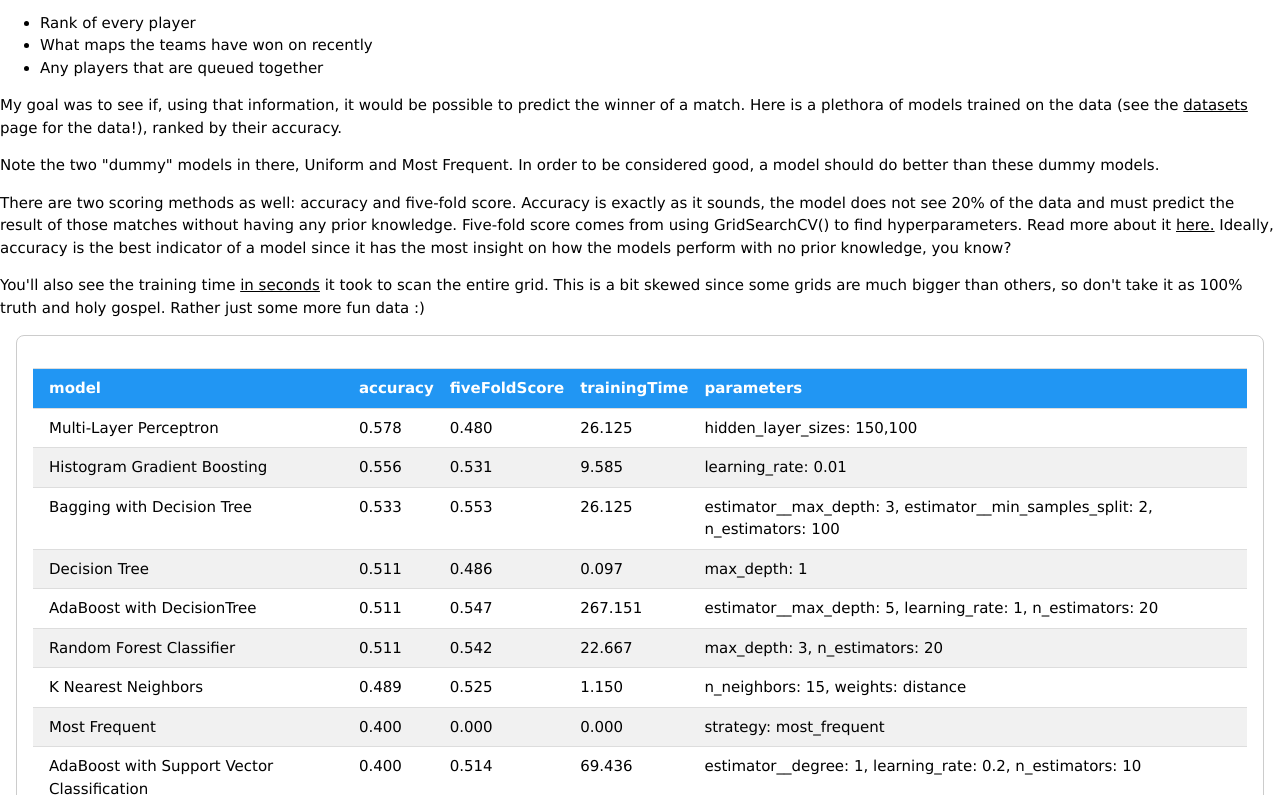
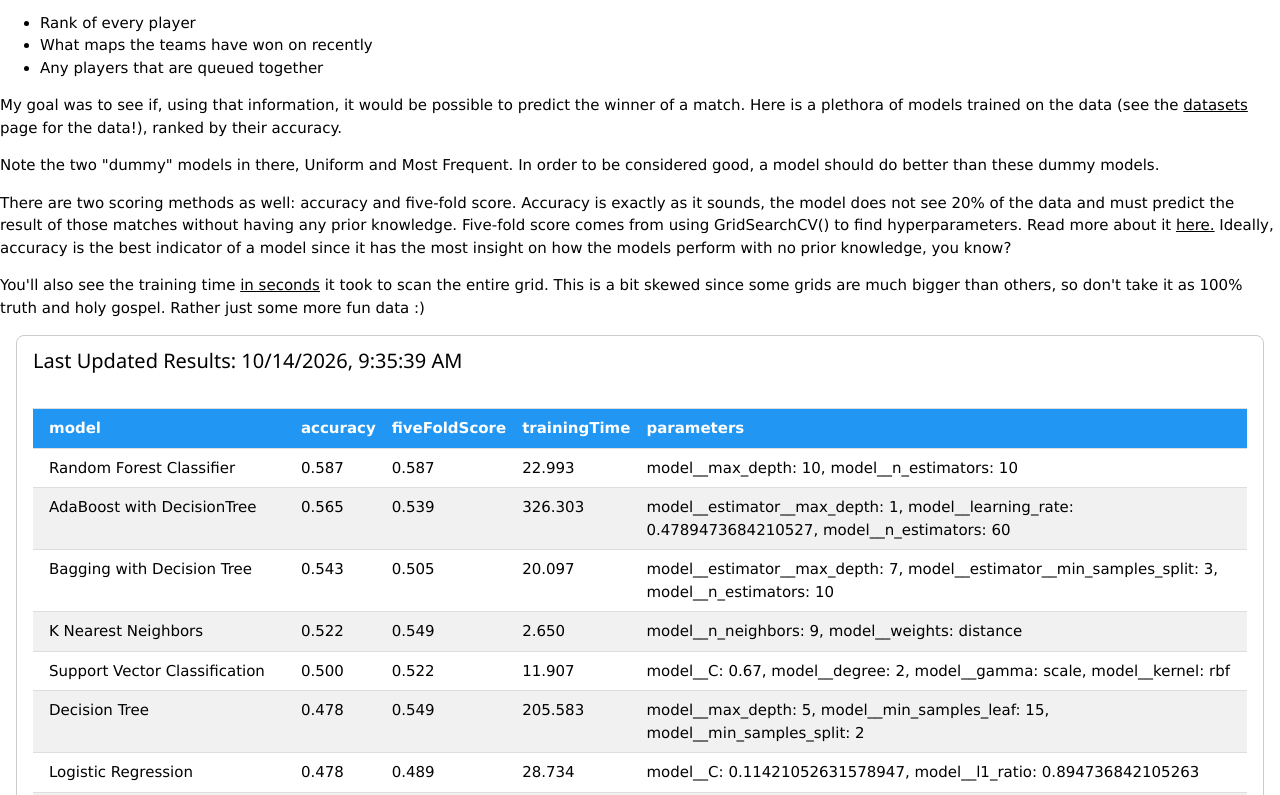
Before and after one commit to HardWare68/HardWareWebsite, a website: page pages/preMatchModels.html in a window 1280 px wide. Shown: the part 157-952 px from the top of the page. Drawn offline with Linux system fonts and the light colour scheme.

Commit message:
we now got last updated time on there

```diff
--- a/datasets/json/preMatchModels.json
+++ b/datasets/json/preMatchModels.json
@@ -1,125 +1,131 @@
-[
+{
+  "dateUpdated": "2026-10-14 09:35:39.159933",
+  "models": [
+    {
+      "model": "Random Forest Classifier",
+      "accuracy": 0.5869565217391305,
+      "fiveFoldScore": 0.5867867867867869,
+      "trainingTime": 22.993039300003147,
+      "parameters": {
+        "model__max_depth": 10,
+        "model__n_estimators": 10
+      }
+    },
+    {
+      "model": "AdaBoost with DecisionTree",
+      "accuracy": 0.5652173913043478,
+      "fiveFoldScore": 0.538888888888889,
+      "trainingTime": 326.3027565999946,
+      "parameters": {
+        "model__estimator__max_depth": 1,
+        "model__learning_rate": 0.4789473684210527,
+        "model__n_estimators": 60
+      }
+    },
+    {
+      "model": "Bagging with Decision Tree",
+      "accuracy": 0.5434782608695652,
+      "fiveFoldScore": 0.504954954954955,
+      "trainingTime": 20.096806200002902,
+      "parameters": {
+        "model__estimator__max_depth": 7,
+        "model__estimator__min_samples_split": 3,
+        "model__n_estimators": 10
+      }
+    },
+    {
+      "model": "K Nearest Neighbors",
+      "accuracy": 0.5217391304347826,
+      "fiveFoldScore": 0.5493993993993994,
+      "trainingTime": 2.650103500003752,
+      "parameters": {
+        "model__n_neighbors": 9,
+        "model__weights": "distance"
+      }
+    },
+    {
+      "model": "Support Vector Classification",
+      "accuracy": 0.5,
+      "fiveFoldScore": 0.5220720720720721,
+      "trainingTime": 11.907148900005268,
+      "parameters": {
+        "model__C": 0.67,
+        "model__degree": 2,
+        "model__gamma": "scale",
+        "model__kernel": "rbf"
+      }
+    },
+    {
+      "model": "Decision Tree",
+      "accuracy": 0.4782608695652174,
+      "fiveFoldScore": 0.549099099099099,
+      "trainingTime": 205.58294140000362,
+      "parameters": {
+        "model__max_depth": 5,
+        "model__min_samples_leaf": 15,
+        "model__min_samples_split": 2
+      }
+    },
+    {
+      "model": "Logistic Regression",
+      "accuracy": 0.4782608695652174,
+      "fiveFoldScore": 0.4888888888888888,
+      "trainingTime": 28.73403479999979,
+      "parameters": {
+        "model__C": 0.11421052631578947,
+        "model__l1_ratio": 0.894736842105263
+      }
+    },
     {
       "model": "Multi-Layer Perceptron",
-    "accuracy": 0.5777777777777777,
-    "fiveFoldScore": 0.47968253968253977,
-    "trainingTime": 26.12454940006137,
+      "accuracy": 0.4782608695652174,
+      "fiveFoldScore": 0.5273273273273273,
+      "trainingTime": 20.096806200002902,
       "parameters": {
-      "hidden_layer_sizes": [
-        150,
-        100
+        "model__hidden_layer_sizes": [
+          64,
+          32,
+          16
         ]
       }
     },
     {
-    "model": "Histogram Gradient Boosting",
-    "accuracy": 0.5555555555555556,
-    "fiveFoldScore": 0.5306349206349206,
-    "trainingTime": 9.584892499959096,
+      "model": "AdaBoost with Support Vector Classification",
+      "accuracy": 0.45652173913043476,
+      "fiveFoldScore": 0.5,
+      "trainingTime": 67.63456530000258,
       "parameters": {
-      "learning_rate": 0.01
+        "model__estimator__degree": 1,
+        "model__learning_rate": 0.2,
+        "model__n_estimators": 10
       }
     },
     {
-    "model": "Bagging with Decision Tree",
-    "accuracy": 0.5333333333333333,
-    "fiveFoldScore": 0.5531746031746032,
-    "trainingTime": 26.12454940006137,
+      "model": "Histogram Gradient Boosting",
+      "accuracy": 0.43478260869565216,
+      "fiveFoldScore": 0.49954954954954955,
+      "trainingTime": 8.866186899998866,
       "parameters": {
-      "estimator__max_depth": 3,
-      "estimator__min_samples_split": 2,
-      "n_estimators": 100
-    }
-  },
-  {
-    "model": "Decision Tree",
-    "accuracy": 0.5111111111111111,
-    "fiveFoldScore": 0.4861904761904762,
-    "trainingTime": 0.09727289993315935,
-    "parameters": {
-      "max_depth": 1
-    }
-  },
-  {
-    "model": "AdaBoost with DecisionTree",
-    "accuracy": 0.5111111111111111,
-    "fiveFoldScore": 0.546984126984127,
-    "trainingTime": 267.1514458002057,
-    "parameters": {
-      "estimator__max_depth": 5,
-      "learning_rate": 1.0,
-      "n_estimators": 20
-    }
-  },
-  {
-    "model": "Random Forest Classifier",
-    "accuracy": 0.5111111111111111,
-    "fiveFoldScore": 0.5419047619047619,
-    "trainingTime": 22.666551699861884,
-    "parameters": {
-      "max_depth": 3,
-      "n_estimators": 20
-    }
-  },
-  {
-    "model": "K Nearest Neighbors",
-    "accuracy": 0.4888888888888889,
-    "fiveFoldScore": 0.5250793650793651,
-    "trainingTime": 1.1497606001794338,
-    "parameters": {
-      "n_neighbors": 15,
-      "weights": "distance"
+        "model__learning_rate": 0.37473684210526315
       }
     },
     {
       "model": "Most Frequent",
-    "accuracy": 0.4,
+      "accuracy": 0.41304347826086957,
       "fiveFoldScore": 0.0,
-    "trainingTime": 0.00032359990291297436,
+      "trainingTime": 0.020768099995621014,
       "parameters": {
         "strategy": "most_frequent"
       }
     },
     {
-    "model": "AdaBoost with Support Vector Classification",
-    "accuracy": 0.4,
-    "fiveFoldScore": 0.513968253968254,
-    "trainingTime": 69.43646829994395,
-    "parameters": {
-      "estimator__degree": 1,
-      "learning_rate": 0.2,
-      "n_estimators": 10
-    }
-  },
-  {
-    "model": "Logistic Regression",
-    "accuracy": 0.37777777777777777,
-    "fiveFoldScore": 0.5141269841269841,
-    "trainingTime": 17.17086900002323,
-    "parameters": {
-      "C": 0.01,
-      "l1_ratio": 0.05263157894736842
-    }
-  },
-  {
-    "model": "Support Vector Classification",
-    "accuracy": 0.35555555555555557,
-    "fiveFoldScore": 0.5307936507936508,
-    "trainingTime": 3.8520988998934627,
-    "parameters": {
-      "C": 0.12,
-      "degree": 5,
-      "gamma": "scale",
-      "kernel": "poly"
-    }
-  },
-  {
       "model": "Uniform",
-    "accuracy": 0.26666666666666666,
+      "accuracy": 0.21739130434782608,
       "fiveFoldScore": 0.0,
-    "trainingTime": 0.00014059990644454956,
+      "trainingTime": 0.0003770000039367005,
       "parameters": {
         "strategy": "uniform"
       }
     }
   ]
+}
--- a/pages/preMatchModels.html
+++ b/pages/preMatchModels.html
@@ -34,6 +34,10 @@
     <p>You'll also see the training time <u>in seconds</u> it took to scan the entire grid. This is a bit skewed since some grids are much bigger than others, so don't take it as 100% truth and holy gospel. Rather just some more fun data :)</p>
 
     <div class="w3-container w3-panel w3-border w3-round-large w3-margin">
+        <div>
+            <h4 id="last-updated" class="">Last Updated Results: ... (If you are seeing this, that likely means there was an error!)</h4>
+        </div>
+
         <table id="results-table" class="w3-table w3-bordered w3-round-large w3-panel w3-striped">
             <th><tr id="header-row" class="w3-blue"></tr></th>
             <tbody id="body"></tbody>
@@ -55,9 +59,18 @@
     fetch("../datasets/json/preMatchModels.json")
     .then(r => r.json())
     .then(data => {
+        const models = data.models; //this lad has the array of all the models
+
+        //fun little updater for the date
+        const lastUpdatedEl = document.getElementById("last-updated");
+        if (lastUpdatedEl && data.dateUpdated) {
+            lastUpdatedEl.textContent =
+                `Last Updated Results: ${new Date(data.dateUpdated).toLocaleString()}`;
+        }
+
         const headerRow = document.getElementById("header-row");
         const tbody = document.getElementById("body");
-        const cols = Object.keys(data[0]);
+        const cols = Object.keys(models[0]);
 
         cols.forEach(col => {
             const th = document.createElement("th");
@@ -65,7 +78,7 @@
             headerRow.appendChild(th);
         });
 
-        data.forEach(row => {
+        models.forEach(row => {
             const tr = document.createElement("tr");
             cols.forEach(col => {
                 const td = document.createElement("td");
```
Lines whose indentation alone changed are shown as unchanged.
